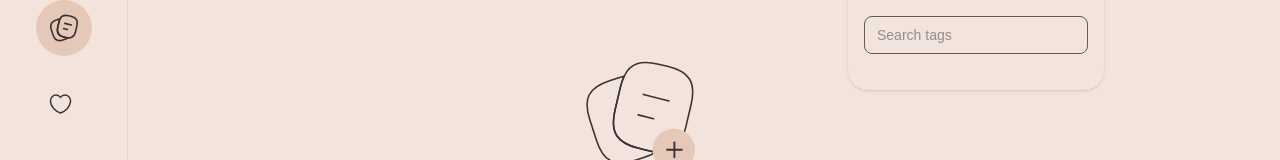
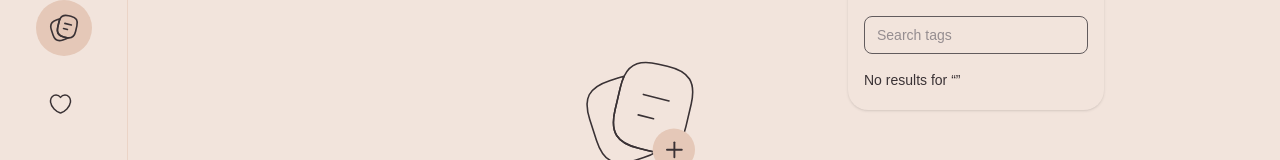
Before and after one commit to fiona-byte/NoteFlow, a React (Vite) app: page / in a window 1280 px wide. Both pictures are taken after a click on the button 1077 px from the left and 65 px from the top of the page. Shown: the part 152-312 px from the top of the page. Built offline with nearby package versions, Linux system fonts and the light colour scheme; a web font is replaced by a local one.

Commit message:
chore: update filter card component

```diff
--- a/src/components/FilterCard/FilterCard.tsx
+++ b/src/components/FilterCard/FilterCard.tsx
@@ -39,12 +39,18 @@ const FilterCard = ({ handleClose }: { handleClose: () => void }) => {
         onChange={(e) => setSearchQuery(e.target.value)}
       />
       <div>
-        {searchResults.map(({ tagId, tagName }) => (
-          <div key={tagId} className="flex items-center pt-2 first:pt-0">
-            <Checkbox />
-            <span className="pl-2.5">{tagName}</span>
-          </div>
-        ))}
+        {searchResults?.length > 0 ? (
+          searchResults.map(({ tagId, tagName }) => (
+            <div key={tagId} className="flex items-center pt-2 first:pt-0">
+              <Checkbox />
+              <span className="pl-2.5">{tagName}</span>
+            </div>
+          ))
+        ) : (
+          <p className="text-sm">
+            No results for <span className="font-medium">“{searchQuery}”</span>
+          </p>
+        )}
       </div>
     </div>
   );
```
